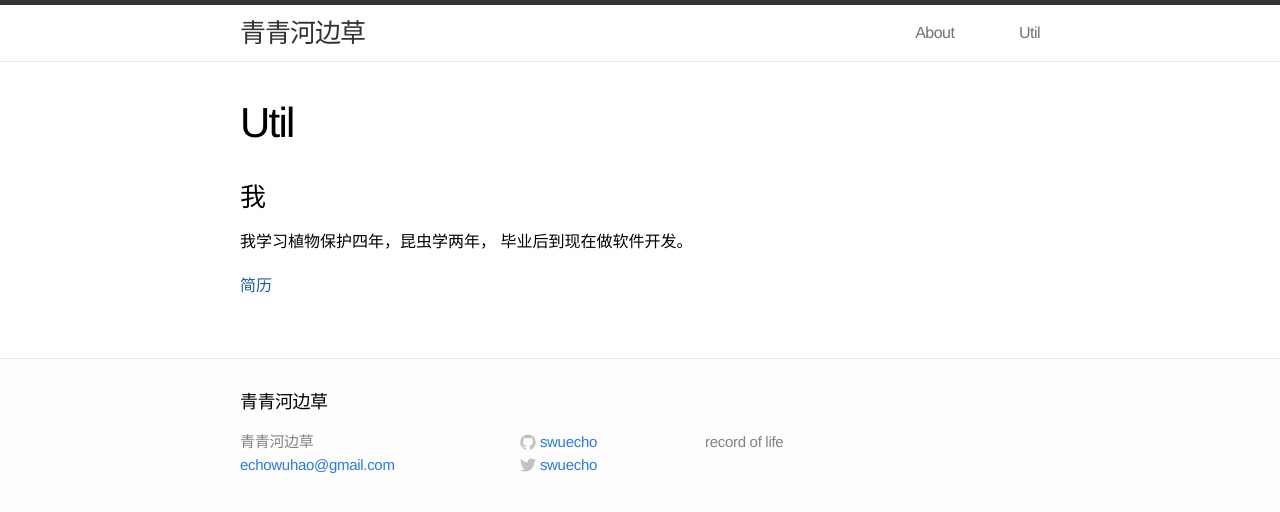
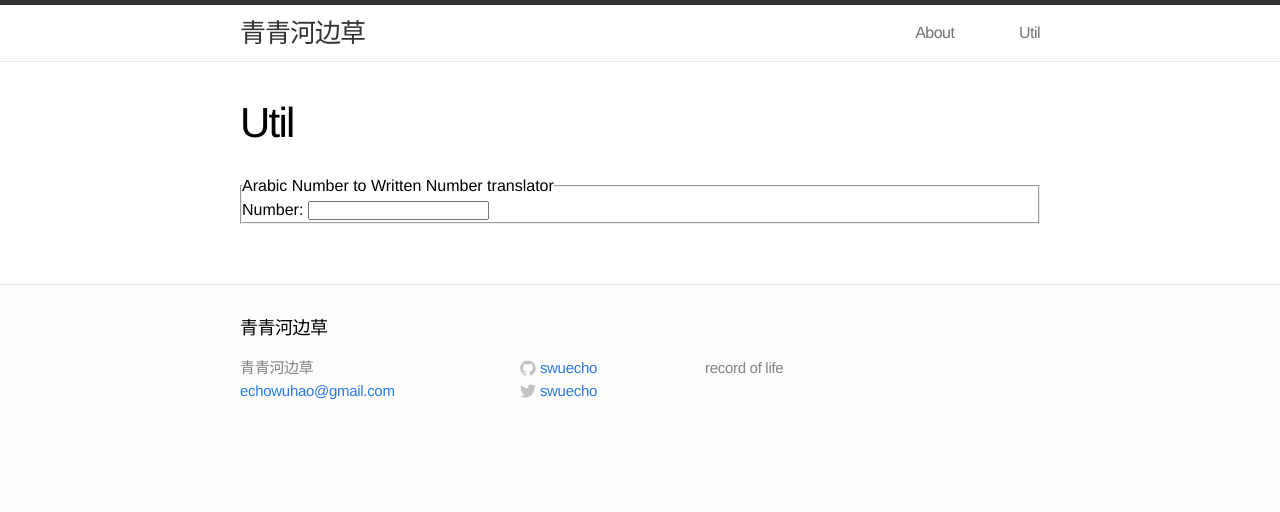
Before and after one commit to swuecho/swuecho.github.io, a Jekyll site: the page built from util.md, in a window 1280 px wide. Shown: the top 512 px of the page. Built offline with Jekyll 4.4.1, drawn with Linux system fonts in a browser that asks for light colours; nearby versions of some CDN libraries.

Commit message:
add form

```diff
--- a/util.md
+++ b/util.md
@@ -3,14 +3,12 @@ layout: page
 title: Util
 permalink: /Util/
 ---
-
-<h3>我</h3>
-
-我学习植物保护四年，昆虫学两年，
-毕业后到现在做软件开发。
-
-
-<a href= "" > 简历</a>
+<form>
+ <fieldset>
+  <legend>Arabic Number to Written Number translator</legend>
+  Number: <input type="number"><br>
+ </fieldset>
+</form>
 
 <script src="//code.jquery.com/jquery-1.11.2.min.js"></script>
 <script src="/assets/js/util.js"></script>
```
